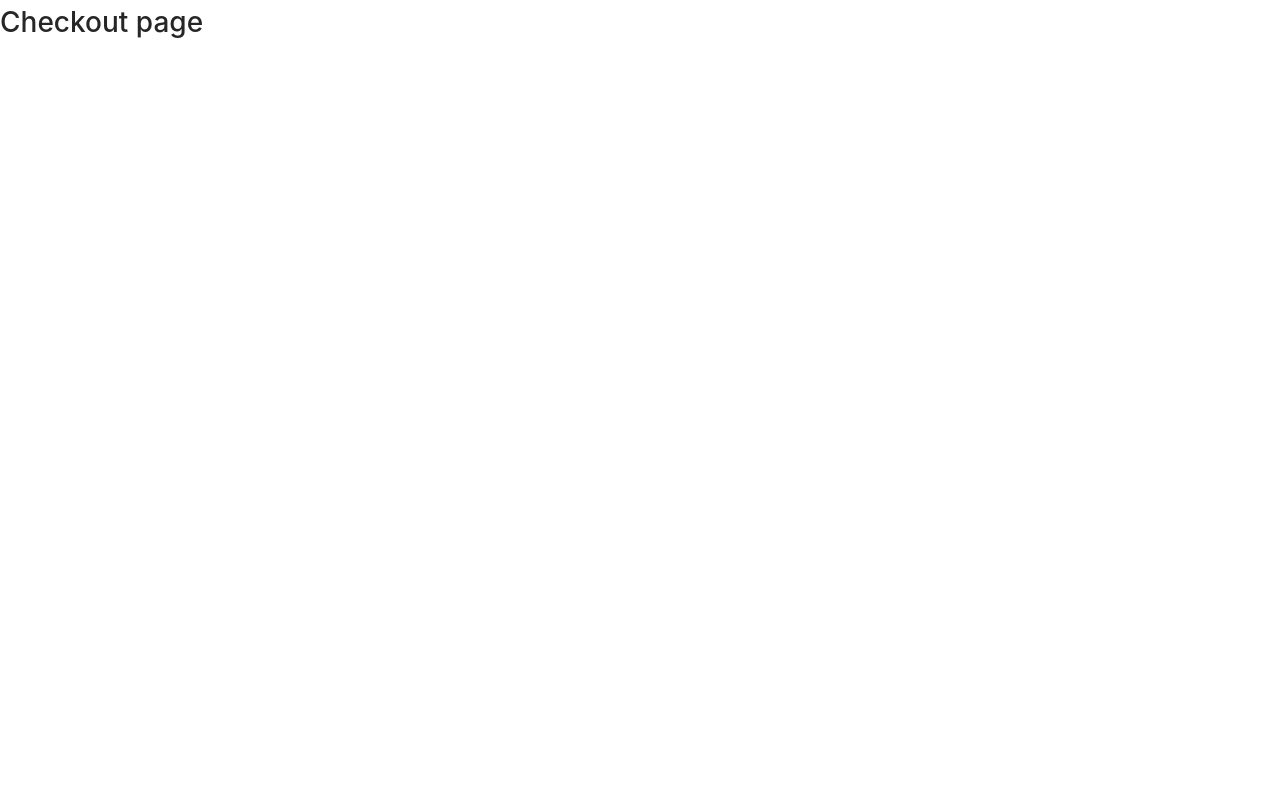
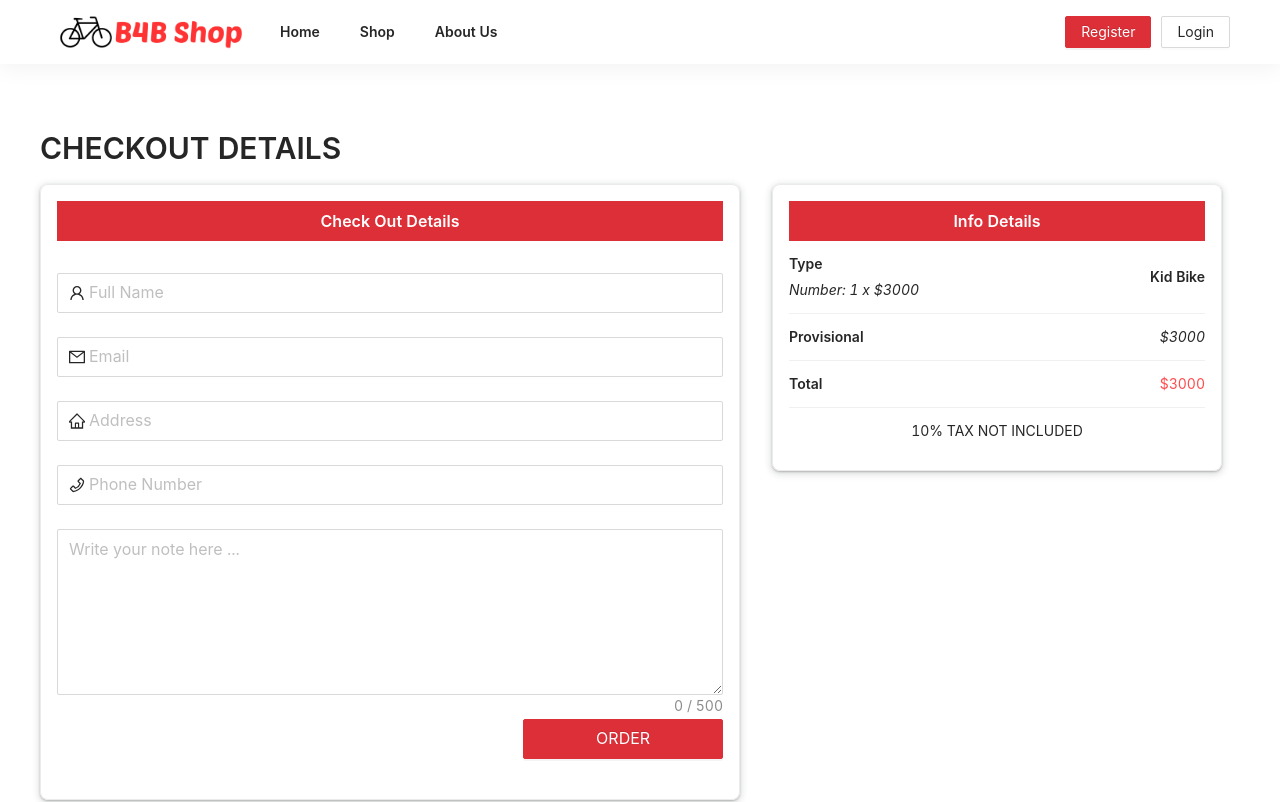
Before and after one commit to zevik7/b4b-shop, a React (Create React App) app: page /checkout in a window 1280 px wide. Shown: the top 802 px of the page. Built offline with nearby package versions, Linux system fonts and the light colour scheme.

Commit message:
feat: checkout-page

```diff
--- /dev/null
+++ b/src/pages/Checkout/CheckoutForm/index.js
@@ -0,0 +1,124 @@
+import {
+  HomeOutlined,
+  MailOutlined,
+  PhoneOutlined,
+  UserOutlined,
+} from '@ant-design/icons'
+import { Button, Form, Input, Typography } from 'antd'
+import './index.less'
+
+const { Title } = Typography
+
+const CheckoutForm = () => {
+  const onFinish = (values) => {
+    console.log('Received values of form: ', values)
+  }
+
+  return (
+    <div className="form-ctn">
+      <div className="form-header">
+        <Title level={5}>Check Out Details</Title>
+      </div>
+      <Form
+        size="large"
+        labelCol={{
+          span: 3,
+        }}
+        wrapperCol={{
+          span: 24,
+        }}
+        layout="horizontal"
+        onFinish={onFinish}
+      >
+        <Form.Item
+          name="fullname"
+          rules={[
+            {
+              required: true,
+              message: 'Please input your fullname!',
+            },
+          ]}
+        >
+          <Input
+            prefix={<UserOutlined className="site-form-item-icon" />}
+            placeholder="Full Name"
+          />
+        </Form.Item>
+        <Form.Item
+          name="email"
+          rules={[
+            {
+              required: true,
+              message: 'Please input your Password!',
+            },
+          ]}
+        >
+          <Input
+            prefix={<MailOutlined className="site-form-item-icon" />}
+            placeholder="Email"
+            rules={[
+              {
+                type: 'email',
+                message: 'The input is not valid E-mail!',
+              },
+              {
+                required: true,
+                message: 'Please input your E-mail!',
+              },
+            ]}
+          />
+        </Form.Item>
+        <Form.Item
+          name="address"
+          rules={[
+            {
+              required: true,
+              message: 'Please input your address!',
+            },
+          ]}
+        >
+          <Input
+            prefix={<HomeOutlined className="site-form-item-icon" />}
+            placeholder="Address"
+          />
+        </Form.Item>
+
+        <Form.Item
+          name="phone"
+          rules={[
+            {
+              required: true,
+              message: 'Please input your phone number!',
+            },
+          ]}
+        >
+          <Input
+            placeholder="Phone Number"
+            prefix={<PhoneOutlined className="site-form-item-icon" />}
+          />
+        </Form.Item>
+
+        <Form.Item name="note">
+          <Input.TextArea
+            showCount
+            maxLength={500}
+            rows={6}
+            placeholder="Write your note here ..."
+          />
+        </Form.Item>
+
+        <Form.Item>
+          <Button
+            type="primary"
+            htmlType="submit"
+            style={{ width: '30%', float: 'right' }}
+          >
+            ORDER
+          </Button>
+        </Form.Item>
+      </Form>
+    </div>
+  )
+}
+
+export default CheckoutForm
--- /dev/null
+++ b/src/pages/Checkout/CheckoutForm/index.less
@@ -0,0 +1,19 @@
+.form-ctn {
+    border: 1px solid #ebebeb;
+    border-radius: 8px;
+    padding: 1rem 1rem;
+
+    box-shadow: rgba(60, 64, 67, 0.3) 0px 1px 2px 0px, rgba(60, 64, 67, 0.15) 0px 2px 6px 2px;
+
+    .form-header {
+        background-color: #DD2F38;
+        padding: .5rem 0;
+        margin-bottom: 2rem;
+
+        .ant-typography {
+            text-align: center;
+            color: #fff;
+            margin: 0;
+        }
+    }
+}
--- /dev/null
+++ b/src/pages/Checkout/CheckoutInfo/index.js
@@ -0,0 +1,39 @@
+import { List, Typography } from 'antd'
+import React from 'react'
+import './index.less'
+
+const { Title, Text } = Typography
+
+const CheckoutInfo = () => {
+  return (
+    <div className="info-ctn">
+      <div className="info-header">
+        <Title level={5}>Info Details</Title>
+      </div>
+      <List>
+        <List.Item>
+          <List.Item.Meta
+            title={<Text strong>Type</Text>}
+            description={<Text italic>Number: 1 x $3000</Text>}
+          />
+          <div>
+            <Text strong>Kid Bike</Text>
+          </div>
+        </List.Item>
+        <List.Item>
+          <Text strong>Provisional</Text>
+          <Text italic>$3000</Text>
+        </List.Item>
+        <List.Item>
+          <Text strong>Total</Text>
+          <Text type="danger">$3000</Text>
+        </List.Item>
+        <List.Item style={{ justifyContent: 'center' }}>
+          10% TAX NOT INCLUDED
+        </List.Item>
+      </List>
+    </div>
+  )
+}
+
+export default CheckoutInfo
--- /dev/null
+++ b/src/pages/Checkout/CheckoutInfo/index.less
@@ -0,0 +1,17 @@
+.info-ctn {
+    border: 1px solid #ebebeb;
+    border-radius: 8px;
+    padding: 1rem 1rem;
+    box-shadow: rgba(60, 64, 67, 0.3) 0px 1px 2px 0px, rgba(60, 64, 67, 0.15) 0px 2px 6px 2px;
+
+    .info-header {
+        background-color: #DD2F38;
+        padding: .5rem 0;
+
+        .ant-typography {
+            text-align: center;
+            color: #fff;
+            margin: 0;
+        }
+    }
+}
--- a/src/pages/Checkout/index.js
+++ b/src/pages/Checkout/index.js
@@ -1,5 +1,37 @@
+import { Col, Layout, Row, Typography } from 'antd'
+import '../../assets/less/grid.less'
+import { BicycleFooter, HomeNavigation } from '../../components'
+import CheckoutForm from './CheckoutForm'
+import CheckoutInfo from './CheckoutInfo'
+import './index.less'
+
+const { Title } = Typography
+const { Header, Content, Footer } = Layout
+
 const Checkout = () => {
-  return <h1>Checkout page</h1>
+  return (
+    <>
+      <Layout>
+        <HomeNavigation />
+        <Content>
+          <div className="container checkout-ctn">
+            <div className="checkout-content">
+              <Title level={2}>CHECKOUT DETAILS</Title>
+              <Row style={{ gap: '2rem' }}>
+                <Col span={14}>
+                  <CheckoutForm />
+                </Col>
+                <Col span={9}>
+                  <CheckoutInfo />
+                </Col>
+              </Row>
+            </div>
+          </div>
+        </Content>
+        <BicycleFooter />
+      </Layout>
+    </>
+  )
 }
 
 export default Checkout
--- /dev/null
+++ b/src/pages/Checkout/index.less
@@ -0,0 +1,11 @@
+.checkout-ctn {
+    width: 100%;
+    height: 100%;
+    margin-bottom: 5rem;
+    margin-top: 8rem;
+
+    .checkout-content {
+        width: 100%;
+        height: fit-content;
+    }
+}
```
